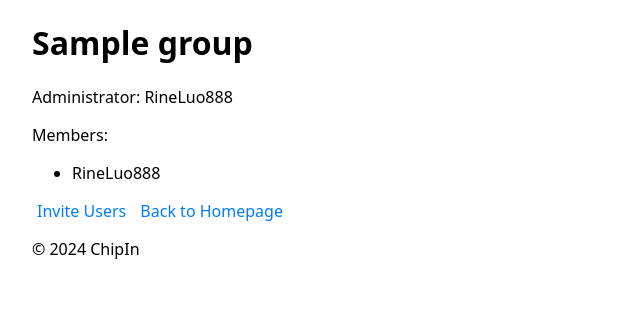
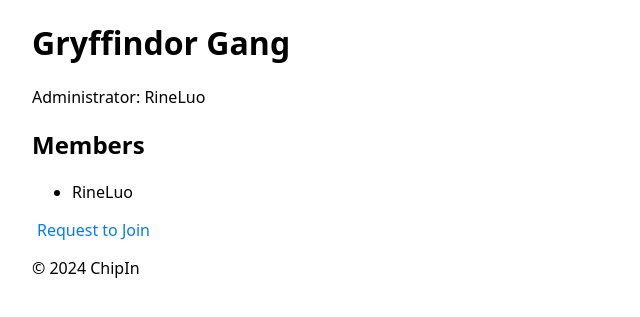
Before and after one commit to rineluo920-svg/ssa_project, a Django app: page /chipin/group/1/ in a window 1280 px wide. Shown: the part 159-476 px from the top of the page, without its empty margins (0-640 px from the left). Run offline with Django 5.2, Linux system fonts and the light colour scheme; a user stored in the database is signed in; data comes from the database, SQL or seed files in the repository; tables that the repository leaves empty hold one stand-in row (values such as "Sample post").

Commit message:
Group Join Requests

```diff
--- /dev/null
+++ b/chipin/context_processors.py
@@ -0,0 +1,8 @@
+from users.models import Profile
+def user_profile(request):
+    if request.user.is_authenticated:
+        try:
+            return {'nickname': request.user.profile.nickname}
+        except Profile.DoesNotExist:
+            return {'nickname': request.user.username}  # Fallback to username if no profile exists
+    return {}
--- a/chipin/templates/chipin/base.html
+++ b/chipin/templates/chipin/base.html
@@ -12,7 +12,7 @@
         </div>
         <div class="user-info">
             {% if request.user.is_authenticated %}
-                <span>{{ request.user.username }}</span>
+                <span>{{ request.user.profile.nickname }}</span>
                 <form action="{% url 'users:logout' %}" method="post">
                     {% csrf_token %}
                     <button type="submit">Logout</button>
--- a/chipin/templates/chipin/group_detail.html
+++ b/chipin/templates/chipin/group_detail.html
@@ -1,13 +1,37 @@
 {% extends 'chipin/base.html' %}
 {% block title %}{{ group.name }}{% endblock %}
 {% block content %}
-  <h1>{{ group.name }}</h1>
-  <p>Administrator: {{ group.admin.username }}</p>
-  <p>Members:</p>
-  <ul>
-    {% for member in group.members.all %}
-      <li>{{ member.username }}</li>
-    {% endfor %}
-  </ul>
-  <a href="{% url 'chipin:invite_users' group.id %}">Invite Users</a> <a href="{% url 'chipin:home' %}">Back to Homepage</a>
+    <h1>{{ group.name }}</h1>
+    <p>Administrator: {{ group.admin.profile.nickname }}</p>
+
+    <!-- Only display "Invite Users" link to the group administrator -->
+    {% if request.user == group.admin %}
+        <a href="{% url 'chipin:invite_users' group.id %}">Invite Users</a>
+    {% endif %}
+
+    <h2>Members</h2>
+    <ul>
+        {% for member in group.members.all %}
+        <li>{{ member.profile.nickname }}</li>
+        {% endfor %}
+    </ul>
+
+    <!-- Only show "Request to Join" button for non-members -->
+    {% if request.user not in group.members.all %}
+        <a href="{% url 'chipin:request_to_join_group' group.id %}">Request to Join</a>
+    {% endif %}
+
+    <!-- Only list Join Requests for groups of which the current user is a member. -->
+    {% if request.user in group.members.all %}
+    <h2>Join Requests</h2>
+    <ul>
+        {% for request in group.join_requests.all %}
+            <li>{{ request.user.username }} has requested to join.</li>
+            {% if request.user not in group.members.all and request.user != group.admin %}
+                <a href="{% url 'chipin:vote_on_join_request' group.id request.id 'approve' %}">Approve</a>
+                <a href="{% url 'chipin:vote_on_join_request' group.id request.id 'reject' %}">Reject</a>
+            {% endif %}
+        {% endfor %}
+    </ul>
+    {% endif %}
 {% endblock %}
--- a/chipin/urls.py
+++ b/chipin/urls.py
@@ -4,11 +4,12 @@ from . import views
 urlpatterns = [
    path("", views.home, name="home"),
    path('create_group/', views.create_group, name='create_group'),
-   path('group/<int:group_id>/delete/', views.delete_group, name='delete_group'),
    path('group/<int:group_id>/', views.group_detail, name='group_detail'),
    path('group/<int:group_id>/invite/', views.invite_users, name='invite_users'),
-   path("group/<int:group_id>/leave/", views.leave_group, name="leave_group"),
-   path("invites/accept/<uuid:token>/", views.accept_invite, name="accept_invite"),
-   path("groups/<int:group_id>/invite/<int:invite_id>/send/", views.web3forms_invite, name="web3forms_invite"),
-   path("invites/sent/", views.invite_sent, name="invite_sent"),
+   path('group/<int:group_id>/accept/', views.accept_invite, name='accept_invite'),
+   path('group/<int:group_id>/delete/', views.delete_group, name='delete_group'),
+   path('delete-join-request/<int:request_id>/', views.delete_join_request, name='delete_join_request'),
+   path('group/<int:group_id>/request-to-join/', views.request_to_join_group, name='request_to_join_group'),
+   path('group/<int:group_id>/leave/', views.leave_group, name='leave_group'),
+   path('group/<int:group_id>/request/<int:request_id>/vote/<str:vote>/', views.vote_on_join_request, name='vote_on_join_request'),
 ]
--- a/chipin/views.py
+++ b/chipin/views.py
@@ -2,15 +2,27 @@ from django.contrib.auth.decorators import login_required
 from django.shortcuts import render, redirect, get_object_or_404
 from django.contrib import messages
 from django.contrib.auth.models import User
-from django.utils import timezone
-from django.conf import settings
-from .models import Group, Invite
+from .models import Group
 from .forms import GroupCreationForm
-from django.urls import reverse
+from .models import GroupJoinRequest
 
-@login_required(login_url='users:login')
+@login_required
+
 def home(request):
-    return render(request, "chipin/home.html")
+    # Get all groups where the user has been invited but not accepted the invite
+    pending_invitations = Group.objects.filter(invited_users=request.user)
+
+    # Get all join requests submitted by the current user
+    user_join_requests = GroupJoinRequest.objects.filter(user=request.user)
+
+    # Get all groups where the user is NOT a member
+    available_groups = Group.objects.exclude(members=request.user)
+
+    return render(request, 'chipin/home.html', { # Pass data to the template
+        'pending_invitations': pending_invitations,
+        'user_join_requests': user_join_requests,
+        'available_groups': available_groups
+    })
 
 @login_required
 def create_group(request):
@@ -42,115 +54,41 @@ def delete_group(request, group_id):
 @login_required
 def invite_users(request, group_id):
     group = get_object_or_404(Group, id=group_id)
+    users_not_in_group = User.objects.exclude(id__in=group.members.values_list('id', flat=True))
+    if request.method == 'POST':
+        user_id = request.POST.get('user_id')
+        invited_user = get_object_or_404(User, id=user_id)
+        if invited_user in group.invited_users.all():
+            messages.info(request, f'{invited_user.profile.nickname} has already been invited.')
+        else:
+            group.invited_users.add(invited_user)
+            messages.success(request, f'Invitation sent to {invited_user.profile.nickname}.')
+        return redirect('chipin:group_detail', group_id=group.id)
+    return render(request, 'chipin/invite_users.html', {
+        'group': group,
+        'users_not_in_group': users_not_in_group
+    })
 
-    # Only the group admin can create invites
-    if request.user != group.admin:
-        messages.error(request, "Only the group administrator can invite members.")
-        return redirect("chipin:group_detail", group_id=group.id)
 
-    # Users who are not in the group (and aren’t the admin if you wish)
-    users_not_in_group = User.objects.exclude(
-        id__in=group.members.values_list('id', flat=True)
-    )
-
-    if request.method == "POST":
-        try:
-            invited_user_id = int(request.POST.get("invited_user_id", "0"))
-        except ValueError:
-            invited_user_id = 0
-
-        invited_user = users_not_in_group.filter(id=invited_user_id).first()
-        if not invited_user:
-            messages.error(request, "Please select a valid user to invite.")
-            return redirect("chipin:invite_users", group_id=group.id)
-
-        invite, created = Invite.objects.get_or_create(
-            group=group,
-            invited_user=invited_user,
-            defaults={"invited_by": request.user},
-        )
-        if invite.is_expired():
-            invite.expires_at = timezone.now() + timezone.timedelta(days=14)
-            invite.accepted = False
-            invite.save(update_fields=["expires_at", "accepted"])
-
-        return redirect("chipin:web3forms_invite", group_id=group.id, invite_id=invite.id)
-
-    return render(
-        request,
-        "chipin/invite_users.html",
-        {"group": group, "users_not_in_group": users_not_in_group},
-    )
 
 @login_required
-def web3forms_invite(request, group_id, invite_id):
-    invite = get_object_or_404(Invite, id=invite_id, group_id=group_id)
-    accept_link = invite.accept_url()
-    WEB3FORMS_ACCESS_KEY = getattr(settings, "WEB3FORMS_ACCESS_KEY", "")
+def accept_invite(request, group_id):
+    group = get_object_or_404(Group, id=group_id)
+    user_id = request.GET.get('user_id')
+    if user_id:
+        invited_user = get_object_or_404(User, id=user_id)
+        if invited_user in group.members.all():
+            messages.info(request, f'{invited_user.profile.nickname} is already a member of the group "{group.name}".')
+        elif invited_user in group.invited_users.all():
+            group.members.add(invited_user)
+            group.invited_users.remove(invited_user)  # Remove from invited list
+            messages.success(request, f'{invited_user.profile.nickname} has successfully joined the group "{group.name}".')
+        else:
+            messages.error(request, "You are not invited to join this group.")
+    else:
+        messages.error(request, "Invalid invitation link.")
+    return redirect('chipin:group_detail', group_id=group.id)
 
-    thank_you_url = request.build_absolute_uri(
-            reverse("chipin:invite_sent") + f"?group={invite.group.id}&invite={invite.id}"
-        )
-
-    return render(
-        request,
-        "chipin/web3forms_invite.html",
-        {
-            "group": invite.group,
-            "invite": invite,
-            "accept_link": accept_link,
-            "WEB3FORMS_ACCESS_KEY": WEB3FORMS_ACCESS_KEY,
-            "redirect_url": thank_you_url,
-        },
-    )
-
-def accept_invite(request, token):
-    invite = get_object_or_404(Invite, token=token)
-    if invite.accepted:
-        if getattr(settings, "DEMO_AUTO_ACCEPT_INVITES", False):
-            _auto_login_as_invitee(request, invite)
-        messages.info(request, f"This invitation has already been used for {invite.invited_user.username}.")
-        return redirect("chipin:group_detail", group_id=invite.group.id)
-    if hasattr(invite, "is_expired") and invite.is_expired():
-        messages.error(request, "This invitation has expired.")
-        return redirect("chipin:home")
-    if getattr(settings, "DEMO_AUTO_ACCEPT_INVITES", False):
-        _auto_login_as_invitee(request, invite)
-    group = invite.group
-    group.members.add(invite.invited_user)
-    invite.accepted = True
-    if not hasattr(invite, "used_at"):
-        pass
-    else:
-        invite.used_at = timezone.now()
-    invite.save()
-    messages.success(request, f"You have joined {group.name}.")
-    return redirect("chipin:group_detail", group_id=group.id)
-
-def _auto_login_as_invitee(request, invite):
-    user = invite.invited_user
-    backend = None
-    try:
-        backend = settings.AUTHENTICATION_BACKENDS[0]
-    except Exception:
-        backend = "django.contrib.auth.backends.ModelBackend"
-    setattr(user, "backend", backend)
-    login(request, user)
-
-@login_required
-def invite_sent(request):
-    group_id = request.GET.get("group")
-    invite_id = request.GET.get("invite")
-    group = get_object_or_404(Group, id=group_id) if group_id else None
-    invite = get_object_or_404(Invite, id=invite_id) if invite_id else None
-    return render(
-        request,
-        "chipin/invite_sent.html",
-        {
-            "group": group,
-            "invite": invite,
-        },
-    )
 
 @login_required
 def leave_group(request, group_id):
@@ -167,3 +105,64 @@ def leave_group(request, group_id):
     group.members.remove(request.user)
     messages.success(request, f'You left "{group.name}".')
     return redirect("chipin:home")
+
+@login_required
+def request_to_join_group(request, group_id):
+    group = get_object_or_404(Group, id=group_id)
+    # Check if the user is already a member
+    if request.user in group.members.all():
+        messages.info(request, "You are already a member of this group.")
+        return redirect('chipin:group_detail', group_id=group.id)
+    # Check if the user has already submitted a join request
+    join_request, created = GroupJoinRequest.objects.get_or_create(user=request.user, group=group)
+    if created:
+        messages.success(request, "Your request to join the group has been submitted.")
+    else:
+        messages.info(request, "You have already requested to join this group.")
+    return redirect('chipin:group_detail', group_id=group.id)
+
+@login_required
+def delete_join_request(request, request_id):
+    join_request = get_object_or_404(GroupJoinRequest, id=request_id, user=request.user)
+    # Ensure the logged-in user can only delete their own join requests
+    if join_request.user == request.user:
+        join_request.delete()
+        messages.success(request, "Your join request has been successfully deleted.")
+    else:
+        messages.error(request, "You are not authorised to delete this join request.")
+    return redirect('chipin:home')
+
+@login_required
+def leave_group(request, group_id):
+    group = get_object_or_404(Group, id=group_id)
+    # Check if the user is a member of the group
+    if request.user in group.members.all():
+        group.members.remove(request.user)  # Remove the user from the group
+        messages.success(request, f'You have left the group {group.name}.')
+    else:
+        messages.error(request, 'You are not a member of this group.')
+    return redirect('chipin:home')
+
+@login_required
+def vote_on_join_request(request, group_id, request_id, vote):
+    group = get_object_or_404(Group, id=group_id)
+    join_request = get_object_or_404(GroupJoinRequest, id=request_id)
+    if request.user not in group.members.all():
+        messages.error(request, "You must be a member of the group to vote.")
+        return redirect('chipin:group_detail', group_id=group.id)
+    if request.user in join_request.votes.all():
+        messages.info(request, "You have already voted.")
+        return redirect('chipin:group_detail', group_id=group.id)
+
+    # Register the user's vote
+    join_request.votes.add(request.user)
+
+    # Calculate if more than 60% of members have approved
+    total_members = group.members.count()
+    total_votes = join_request.votes.count()
+    if total_votes / total_members >= 0.6:
+        join_request.is_approved = True
+        group.members.add(join_request.user)  # Add the user to the group
+        join_request.save()
+        messages.success(request, f"{join_request.user.profile.nickname} has been approved to join the group!")
+    return redirect('chipin:group_detail', group_id=group.id)
```
Also changed, not shown: chipin/admin.py (+1 -7 lines), chipin/models.py (+6 -24 lines), chipin/templates/chipin/home.html (+42 -0 lines), chipin/templates/chipin/invite_users.html (+14 -15 lines), ssa_project/settings.py (+9 -4 lines), chipin/migrations/0001_initial.py, db.sqlite3.
